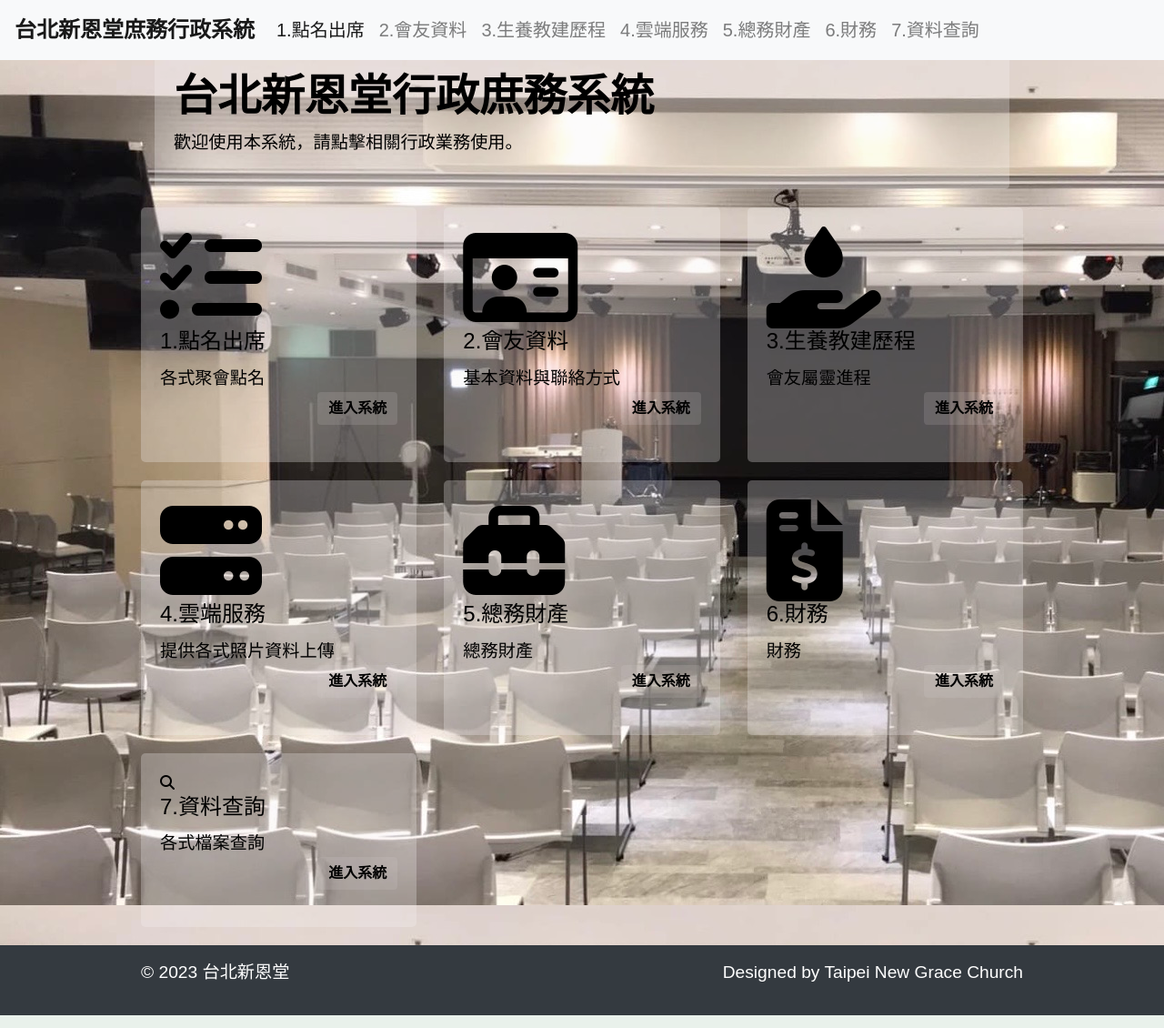
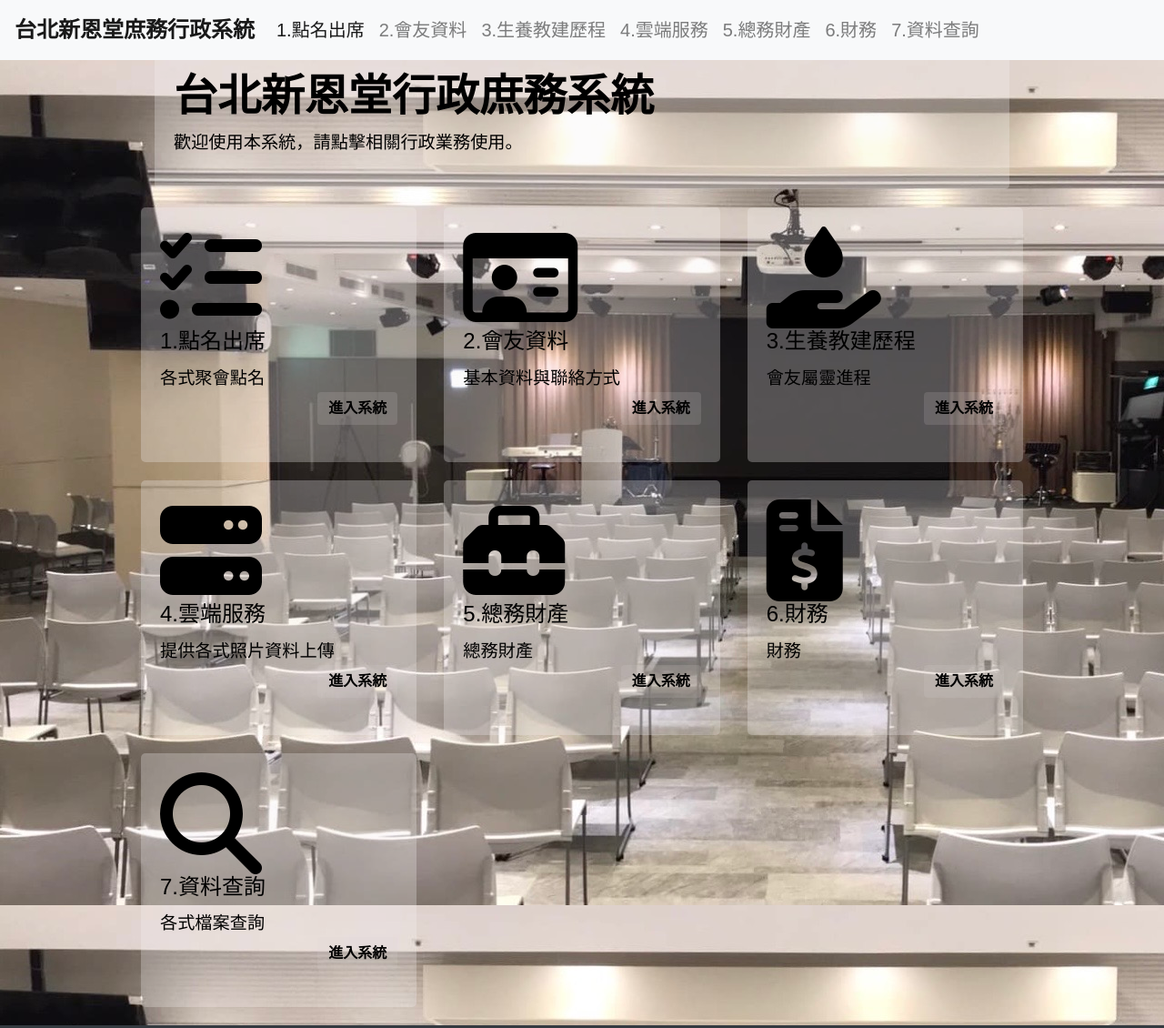
Before and after one commit to tngc-80913540/tngc.github.io, a plain HTML site: page TNGCSYS/首頁/index.html in a window 1280 px wide. Shown: the top 1130 px of the page at 91% size. Drawn offline with nearby package versions, Linux system fonts and the light colour scheme.

Commit message:
Vol.10.1.12

```diff
--- a/TNGCSYS/首頁/index.html
+++ b/TNGCSYS/首頁/index.html
@@ -140,7 +140,7 @@
             <div class="card-body">
             <a href="https://tngc-80913540.github.io/tngc.github.io/TNGCSYS/查詢系統/index.html" class="link-secondary" target="_blank" title="查詢系統">
             <div class="card" style="border: none;">
-              <i class="fa-solid fa-magnifying-glass"></i>
+              <i class="fa-solid fa-7x fa-magnifying-glass"></i>
               <h4 class="card-title">7.資料查詢</h4>
               <p class="card-text">各式檔案查詢</p>
               <div class="d-flex justify-content-end"><a href="https://tngc-80913540.github.io/tngc.github.io/TNGCSYS/查詢系統.html" class="btn btn-outline-light">進入系統</a></div>
```
